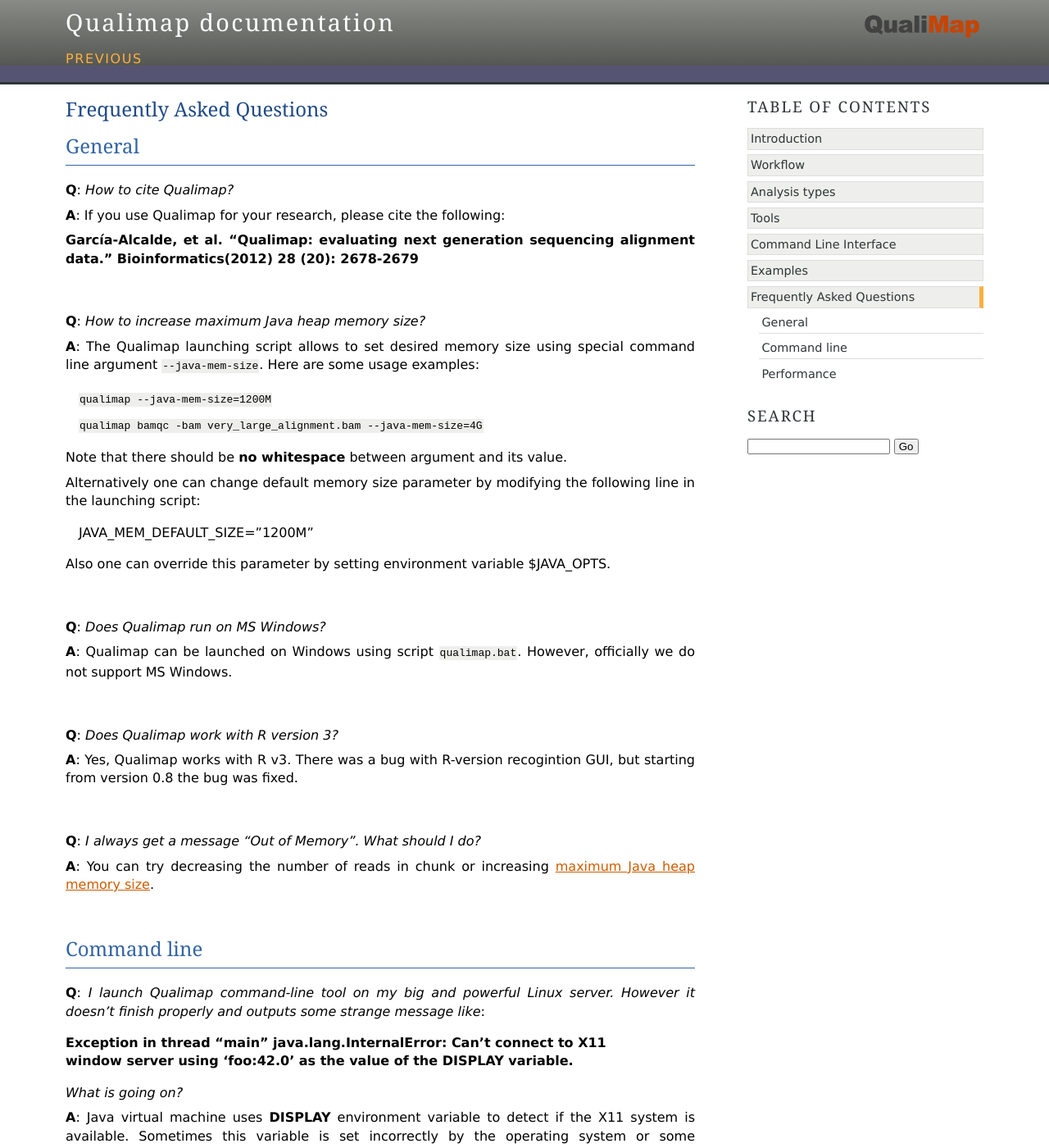
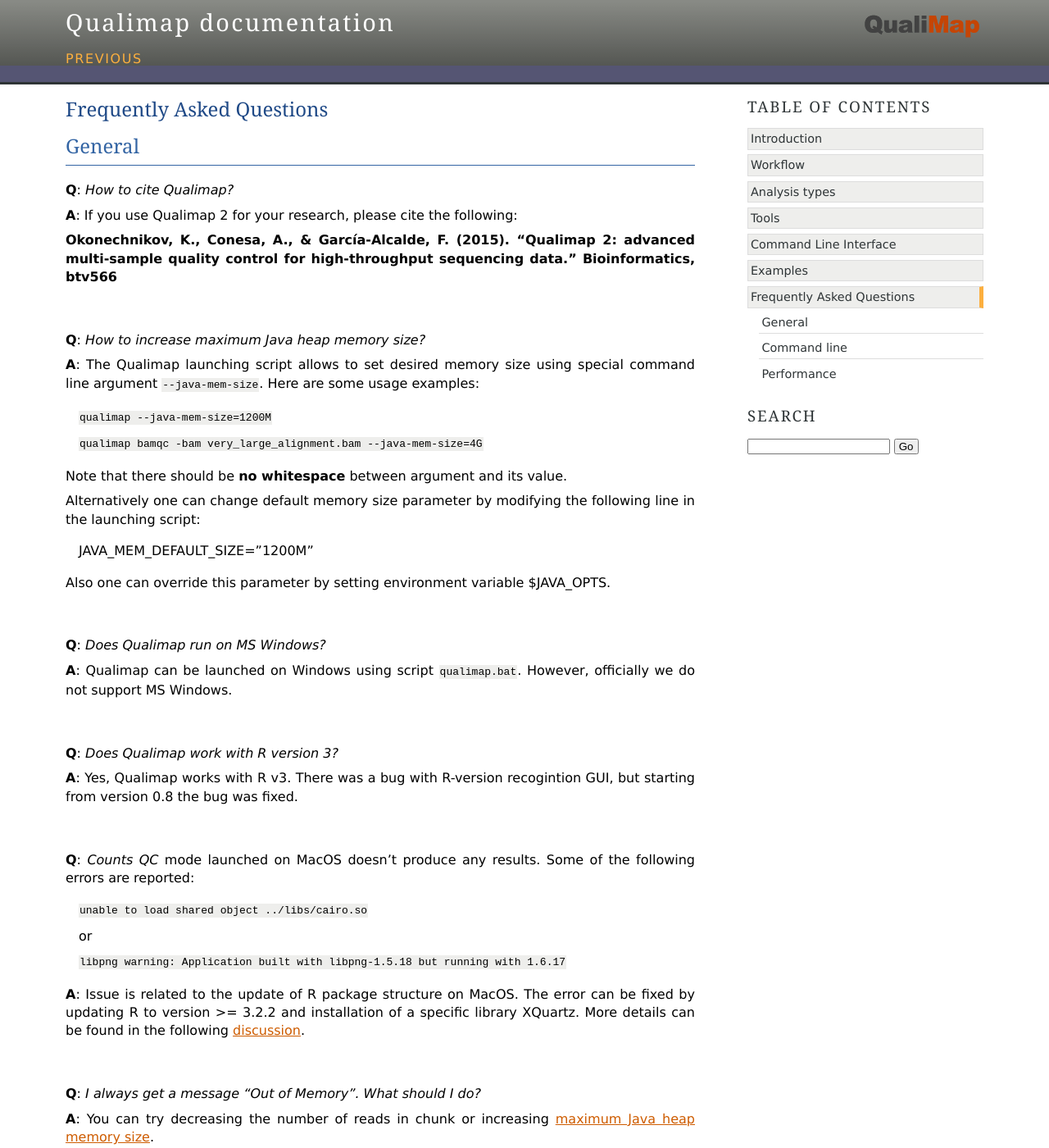
Before and after one commit to scchess/Qualimap, a Sphinx documentation site: the page built from doc/faq.rst, in a window 1280 px wide and 1400 px high. Shown: the whole window at 82% size. Built offline with Sphinx 7.4.7, drawn with Linux system fonts in a browser that asks for light colours.

Commit message:
Update documentation: introduction and FAQ

```diff
--- a/doc/faq.rst
+++ b/doc/faq.rst
@@ -10,9 +10,9 @@ General
 
 **Q**: *How to cite Qualimap?*
 
-**A**: If you use Qualimap for your research, please cite the following:
+**A**: If you use Qualimap 2 for your research, please cite the following:
 
-**García-Alcalde, et al. "Qualimap: evaluating next generation sequencing alignment data." Bioinformatics(2012) 28 (20): 2678-2679**
+**Okonechnikov, K., Conesa, A., & García-Alcalde, F. (2015). "Qualimap 2: advanced multi-sample quality control for high-throughput sequencing data." Bioinformatics, btv566**
 
 |
 
@@ -50,6 +50,20 @@ Also one can override this parameter by setting environment variable $JAVA_OPTS.
 
 
 |
+
+**Q**: *Counts QC* mode launched on MacOS doesn't produce any results. Some of the following errors are reported:
+
+   :samp:`unable to load shared object ../libs/cairo.so`
+
+   or
+
+   :samp:`libpng warning: Application built with libpng-1.5.18 but running with 1.6.17`
+
+
+**A**: Issue is related to the update of R package structure on MacOS. The error can be fixed by updating R to version >= 3.2.2  and installation of a specific library XQuartz. More details can be found in the following `discussion <https://groups.google.com/forum/#!topic/qualimap/3EGtIdgojNc>`_.
+
+|
+
 
 **Q**: *I always get a message "Out of Memory". What should I do?*
 
--- a/doc/intro.rst
+++ b/doc/intro.rst
@@ -139,6 +139,10 @@ where :samp:`$QUALIMAP_HOME` is the full path to the Qualimap installation folde
 Citing Qualimap
 ---------------
 
-If you use Qualimap for your research, please cite the following:
+If you use Qualimap 2 for your research, please cite the following:
+
+*Okonechnikov, K., Conesa, A., & García-Alcalde, F. (2015). "Qualimap 2: advanced multi-sample quality control for high-throughput sequencing data." Bioinformatics, btv566*
+
+The first version of the tool was described in the following manuscript:
 
 *García-Alcalde, et al. "Qualimap: evaluating next generation sequencing alignment data." Bioinformatics(2012) 28 (20): 2678-2679*
--- a/pom.xml
+++ b/pom.xml
@@ -4,7 +4,7 @@
     <modelVersion>4.0.0</modelVersion>
 	<groupId>org.bioinfo.ngs</groupId>
 	<artifactId>qualimap</artifactId>
-	<version>2.1.2</version>
+	<version>2.1.3-dev</version>
     <name>qualimap</name>
 
     <properties>
```
